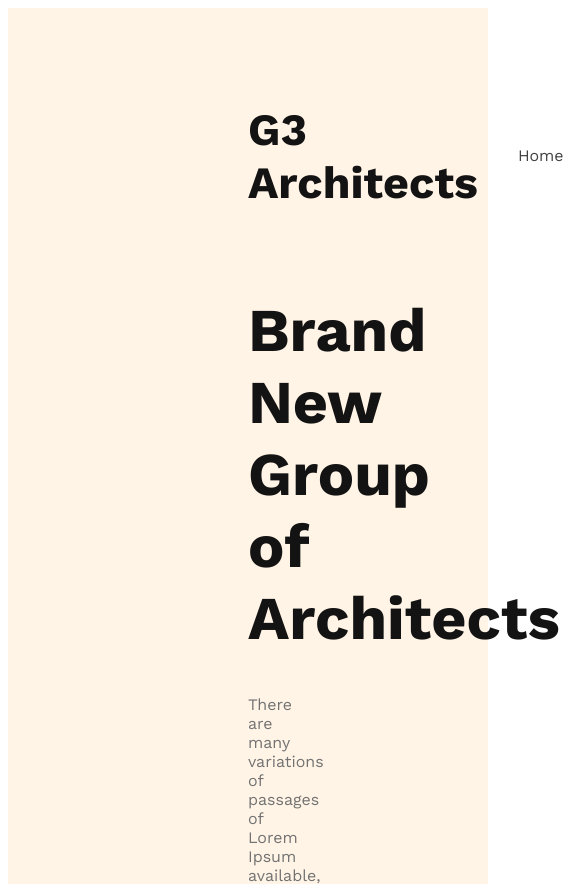
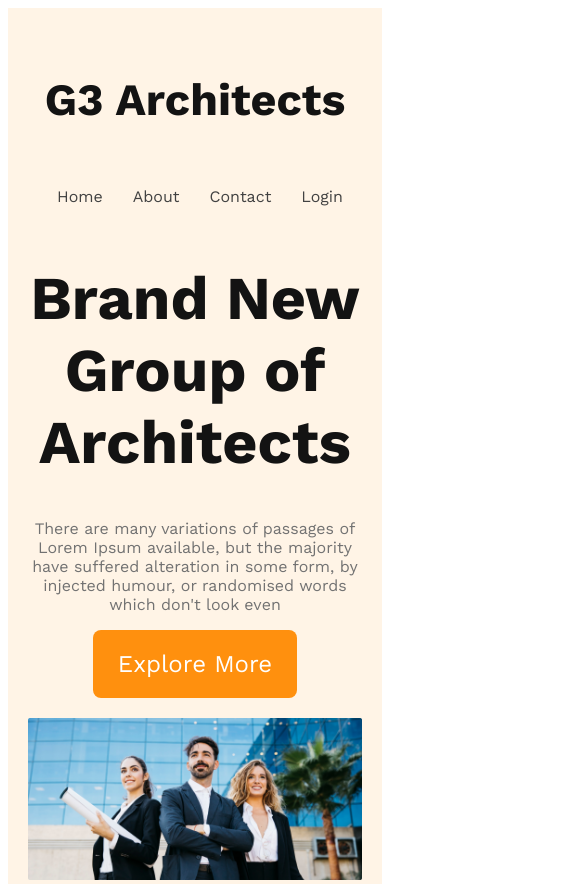
Before and after one commit to sohan704/g3-architects, a plain HTML site: page index.html in a window 390 px wide. Shown: the top 884 px of the page, 585 px wide, since content can reach past the window. Drawn offline with nearby package versions, Linux system fonts and the light colour scheme.

Commit message:
added responsive section

```diff
--- a/styles/styles.css
+++ b/styles/styles.css
@@ -8,8 +8,14 @@
 }
 
 .btn-primary{
-
-
+  border-radius: 0.5rem;
+  background: #FF900E;
+  padding: 20px 25px;
+  color: white;
+  font-size: 1.5rem;
+  font-weight: 600px;
+  cursor: pointer;
+  border: none;
 }
 
 /* header styles */
@@ -65,3 +71,29 @@ nav li a {
   font-size: 1rem;
   font-weight: 400;
 }
+
+.banner img{
+  margin-top: 20px;
+  width: 100%;
+}
+
+/* responsive media queries */
+/* mobile devices */
+@media screen and (max-width: 576px) {
+  header{
+    padding: 20px;
+  }
+  nav{
+    flex-direction: column;
+  }
+}
+/* tablet or medium devices */
+@media screen and (min-width: 576px) and (max-width: 960px) {
+  header{
+    padding: 50px;
+  }
+
+  nav{
+    flex-direction: column;
+  }
+}
```
